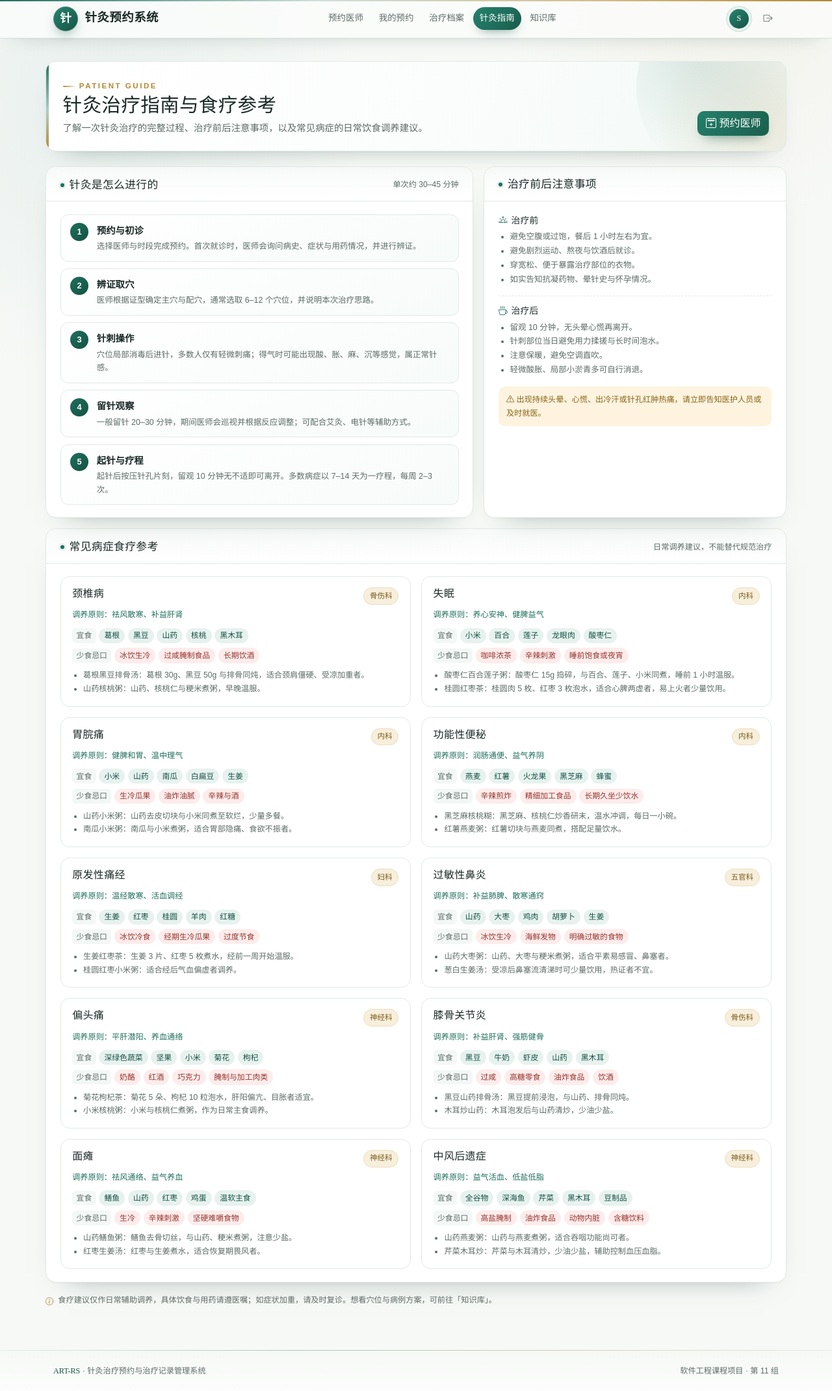
After one commit to chunyihan1/acupuncture-reservation-system, a Django app: page /patient/guide/ in a window 1280 px wide. The commit adds this page. Shown: the whole page at 65% size. Run offline with Django 5.2, Linux system fonts and the light colour scheme; the visitor is signed in with stand-in values (Sample User, id 1); data that the repository does not hold is empty.

Commit message:
新增患者针灸指南与食疗参考，管理端支持添加医师
患者端新增针灸治疗流程、治疗前后注意事项与 10 类常见病症食疗参考页面；管理端新增专用添加医师表单，事务内创建医师账号与执业档案并记录操作日志。

```diff
--- a/clinic/urls.py
+++ b/clinic/urls.py
@@ -32,6 +32,7 @@ urlpatterns = [
         name="cancel_appointment",
     ),
     path("patient/records/", views.my_records, name="my_records"),
+    path("patient/guide/", views.patient_guide, name="patient_guide"),
 
     # 医师端
     path("doctor/dashboard/", views.doctor_dashboard, name="doctor_dashboard"),
@@ -74,6 +75,7 @@ urlpatterns = [
         name="export_appointments",
     ),
     path("manage/users/", views.admin_users, name="admin_users"),
+    path("manage/doctors/new/", views.admin_doctor_create, name="admin_doctor_create"),
     path("manage/users/new/", views.admin_user_create, name="admin_user_create"),
     path("manage/users/<int:user_id>/edit/", views.admin_user_edit, name="admin_user_edit"),
     path(
--- a/clinic/views.py
+++ b/clinic/views.py
@@ -8,6 +8,7 @@ from django.contrib.auth import authenticate, login, logout
 from django.contrib.auth.decorators import login_required
 from django.core.exceptions import PermissionDenied, ValidationError
 from django.core.paginator import Paginator
+from django.db import transaction
 from django.db.models import Count, Q
 from django.http import Http404, HttpResponse, JsonResponse
 from django.shortcuts import get_object_or_404, redirect, render
@@ -21,6 +22,7 @@ from .forms import (
     AcupointForm,
     AppointmentFilterForm,
     AppointmentForm,
+    DoctorCreateForm,
     DoctorProfileForm,
     LoginForm,
     PlanForm,
@@ -44,6 +46,7 @@ from .models import (
     User,
 )
 from .permissions import can_view_patient_data, doctor_required, manager_required, patient_required, role_required
+from .knowledge_data import DIETARY_GUIDES
 
 
 # ---------------------------------------------------------------- 认证与首页
@@ -336,6 +339,15 @@ def record_detail(request, record_id):
             "main_points": record.plan.main_points.select_related("acupoint"),
             "adjunct_points": record.plan.adjunct_points.select_related("acupoint"),
         },
+    )
+
+
+@patient_required
+def patient_guide(request):
+    return render(
+        request,
+        "patient/guide.html",
+        {"diet_guides": DIETARY_GUIDES, "case_count": CaseProtocol.objects.count()},
     )
 
 
@@ -781,6 +793,35 @@ def _guard_sysadmin(request, target):
 
 
 @manager_required
+def admin_doctor_create(request):
+    form = DoctorCreateForm(request.POST or None)
+    if request.method == "POST" and form.is_valid():
+        with transaction.atomic():
+            doctor = form.save(commit=False)
+            doctor.role = Role.DOCTOR
+            doctor.set_password(form.cleaned_data["password"])
+            doctor.save()
+            DoctorProfile.objects.create(
+                user=doctor,
+                department=form.cleaned_data["department"] or "针灸科",
+                title=form.cleaned_data.get("title", ""),
+                specialty=form.cleaned_data.get("specialty", ""),
+                room=form.cleaned_data.get("room"),
+            )
+        services.log_action(
+            request,
+            "新增医师",
+            target=doctor.username,
+            detail=f"{doctor.display_name} · {doctor.doctor_profile.department}",
+        )
+        messages.success(
+            request, f"医师 {doctor.display_name} 已创建，请前往排班管理为其安排出诊时间"
+        )
+        return redirect("admin_users")
+    return render(request, "admin/doctor_form.html", {"form": form})
+
+
+@manager_required
 def admin_user_create(request):
     form = UserCreateForm(request.POST or None)
     if request.method == "POST" and form.is_valid():
--- a/static/css/app.css
+++ b/static/css/app.css
@@ -1386,6 +1386,146 @@ select.form-select {
   }
 }
 
+/* 患者指南：流程步骤与食疗卡片 */
+.guide-steps {
+  display: grid;
+  gap: 0.65rem;
+}
+
+.guide-step {
+  display: flex;
+  gap: 0.8rem;
+  padding: 0.75rem 0.9rem;
+  border: 1px solid var(--line);
+  border-radius: 12px;
+  background: linear-gradient(160deg, #ffffff, #f7fbf9);
+}
+
+.guide-num {
+  width: 28px;
+  height: 28px;
+  flex: none;
+  border-radius: 50%;
+  display: grid;
+  place-items: center;
+  background: linear-gradient(140deg, var(--jade), var(--jade-dark));
+  color: #fff;
+  font-size: 0.8rem;
+  font-weight: 700;
+}
+
+.guide-step strong {
+  font-size: 0.9rem;
+}
+
+.guide-step p {
+  margin: 0.1rem 0 0;
+  font-size: 0.78rem;
+  color: var(--ink-soft);
+  line-height: 1.65;
+}
+
+.guide-tip h3 {
+  display: flex;
+  align-items: center;
+  gap: 0.35rem;
+  font-size: 0.86rem;
+  margin: 0.2rem 0 0.35rem;
+}
+
+.guide-tip h3 i {
+  color: var(--jade);
+}
+
+.guide-tip ul {
+  margin: 0;
+  padding-left: 1.1rem;
+  font-size: 0.78rem;
+  color: var(--ink-soft);
+  line-height: 1.75;
+}
+
+.guide-tip + .guide-tip {
+  margin-top: 0.8rem;
+  padding-top: 0.8rem;
+  border-top: 1px dashed var(--line);
+}
+
+.guide-warning {
+  margin-top: 0.9rem;
+  padding: 0.6rem 0.75rem;
+  border-radius: 10px;
+  background: #fdf3df;
+  color: #8a6516;
+  font-size: 0.76rem;
+}
+
+.diet-card {
+  height: 100%;
+  padding: 1rem 1.1rem;
+  border: 1px solid var(--line);
+  border-radius: 14px;
+  background: #ffffff;
+  transition: transform 0.2s ease, box-shadow 0.2s ease, border-color 0.2s ease;
+}
+
+.diet-card:hover {
+  transform: translateY(-2px);
+  border-color: #cfe5dd;
+  box-shadow: 0 16px 30px -24px rgba(20, 55, 46, 0.55);
+}
+
+.diet-card h3 {
+  font-size: 1rem;
+  margin: 0;
+}
+
+.diet-principle {
+  margin: 0.35rem 0 0.6rem;
+  font-size: 0.76rem;
+  color: var(--jade);
+}
+
+.diet-block {
+  display: flex;
+  flex-wrap: wrap;
+  gap: 0.3rem;
+  align-items: center;
+  margin-bottom: 0.45rem;
+}
+
+.diet-label {
+  font-size: 0.74rem;
+  color: var(--ink-soft);
+  background: #f3f7f5;
+  border-radius: 6px;
+  padding: 0.08rem 0.4rem;
+}
+
+.diet-chip {
+  border-radius: 999px;
+  padding: 0.1rem 0.5rem;
+  font-size: 0.74rem;
+}
+
+.diet-chip.good {
+  background: var(--jade-soft);
+  color: var(--jade-dark);
+}
+
+.diet-chip.bad {
+  background: #fdeceb;
+  color: #96362f;
+}
+
+.diet-recipes {
+  margin: 0.55rem 0 0;
+  padding-left: 1.05rem;
+  font-size: 0.76rem;
+  color: var(--ink-soft);
+  line-height: 1.7;
+}
+
 /* 登录页氛围 */
 .auth-body {
   background:
--- a/templates/admin/users.html
+++ b/templates/admin/users.html
@@ -10,7 +10,10 @@
       <h1 class="page-title">用户账号管理</h1>
       <p class="page-sub">维护患者、医师与管理员账号；删除采用逻辑删除，保留历史业务数据。</p>
     </div>
-    <a href="{% url 'admin_user_create' %}" class="btn btn-jade"><i class="bi bi-person-plus"></i> 新增账号</a>
+    <div class="d-flex gap-2">
+      <a href="{% url 'admin_user_create' %}" class="btn btn-ghost"><i class="bi bi-person-plus"></i> 新增账号</a>
+      <a href="{% url 'admin_doctor_create' %}" class="btn btn-jade"><i class="bi bi-person-badge"></i> 添加医师</a>
+    </div>
   </div>
 
   <div class="panel mb-3">
--- a/templates/base.html
+++ b/templates/base.html
@@ -33,6 +33,7 @@
             <li class="nav-item"><a class="nav-link app-link {% if request.resolver_match.url_name == 'doctor_list' or request.resolver_match.url_name == 'doctor_schedules' or request.resolver_match.url_name == 'book_appointment' %}active{% endif %}" href="{% url 'doctor_list' %}">预约医师</a></li>
             <li class="nav-item"><a class="nav-link app-link {% if request.resolver_match.url_name == 'patient_appointments' or request.resolver_match.url_name == 'appointment_detail' %}active{% endif %}" href="{% url 'patient_appointments' %}">我的预约</a></li>
             <li class="nav-item"><a class="nav-link app-link {% if request.resolver_match.url_name == 'my_records' or request.resolver_match.url_name == 'record_detail' %}active{% endif %}" href="{% url 'my_records' %}">治疗档案</a></li>
+            <li class="nav-item"><a class="nav-link app-link {% if request.resolver_match.url_name == 'patient_guide' %}active{% endif %}" href="{% url 'patient_guide' %}">针灸指南</a></li>
           {% elif user.is_doctor %}
             <li class="nav-item"><a class="nav-link app-link {% if request.resolver_match.url_name == 'doctor_dashboard' %}active{% endif %}" href="{% url 'doctor_dashboard' %}">工作台</a></li>
             <li class="nav-item"><a class="nav-link app-link {% if request.resolver_match.url_name == 'doctor_appointments' or request.resolver_match.url_name == 'doctor_appointment_detail' or request.resolver_match.url_name == 'plan_edit' or request.resolver_match.url_name == 'record_create' %}active{% endif %}" href="{% url 'doctor_appointments' %}">预约接诊</a></li>
--- /dev/null
+++ b/templates/patient/guide.html
@@ -0,0 +1,130 @@
+{% extends "base.html" %}
+{% block title %}针灸治疗指南 · 针灸预约系统{% endblock %}
+
+{% block content %}
+<div class="container page-shell">
+  <div class="page-head">
+    <div>
+      <div class="eyebrow">Patient guide</div>
+      <h1 class="page-title">针灸治疗指南与食疗参考</h1>
+      <p class="page-sub">了解一次针灸治疗的完整过程、治疗前后注意事项，以及常见病症的日常饮食调养建议。</p>
+    </div>
+    <a href="{% url 'doctor_list' %}" class="btn btn-jade"><i class="bi bi-calendar2-plus"></i> 预约医师</a>
+  </div>
+
+  <div class="row g-3">
+    <div class="col-12 col-lg-7">
+      <div class="panel h-100">
+        <div class="panel-head"><h2>针灸是怎么进行的</h2><span class="text-muted-soft" style="font-size:.76rem">单次约 30–45 分钟</span></div>
+        <div class="panel-body">
+          <div class="guide-steps">
+            <div class="guide-step">
+              <span class="guide-num">1</span>
+              <div>
+                <strong>预约与初诊</strong>
+                <p>选择医师与时段完成预约。首次就诊时，医师会询问病史、症状与用药情况，并进行辨证。</p>
+              </div>
+            </div>
+            <div class="guide-step">
+              <span class="guide-num">2</span>
+              <div>
+                <strong>辨证取穴</strong>
+                <p>医师根据证型确定主穴与配穴，通常选取 6–12 个穴位，并说明本次治疗思路。</p>
+              </div>
+            </div>
+            <div class="guide-step">
+              <span class="guide-num">3</span>
+              <div>
+                <strong>针刺操作</strong>
+                <p>穴位局部消毒后进针，多数人仅有轻微刺痛；得气时可能出现酸、胀、麻、沉等感觉，属正常针感。</p>
+              </div>
+            </div>
+            <div class="guide-step">
+              <span class="guide-num">4</span>
+              <div>
+                <strong>留针观察</strong>
+                <p>一般留针 20–30 分钟，期间医师会巡视并根据反应调整；可配合艾灸、电针等辅助方式。</p>
+              </div>
+            </div>
+            <div class="guide-step">
+              <span class="guide-num">5</span>
+              <div>
+                <strong>起针与疗程</strong>
+                <p>起针后按压针孔片刻，留观 10 分钟无不适即可离开。多数病症以 7–14 天为一疗程，每周 2–3 次。</p>
+              </div>
+            </div>
+          </div>
+        </div>
+      </div>
+    </div>
+
+    <div class="col-12 col-lg-5">
+      <div class="panel h-100">
+        <div class="panel-head"><h2>治疗前后注意事项</h2></div>
+        <div class="panel-body">
+          <div class="guide-tip">
+            <h3><i class="bi bi-sunrise"></i> 治疗前</h3>
+            <ul>
+              <li>避免空腹或过饱，餐后 1 小时左右为宜。</li>
+              <li>避免剧烈运动、熬夜与饮酒后就诊。</li>
+              <li>穿宽松、便于暴露治疗部位的衣物。</li>
+              <li>如实告知抗凝药物、晕针史与怀孕情况。</li>
+            </ul>
+          </div>
+          <div class="guide-tip">
+            <h3><i class="bi bi-cup-hot"></i> 治疗后</h3>
+            <ul>
+              <li>留观 10 分钟，无头晕心慌再离开。</li>
+              <li>针刺部位当日避免用力揉搓与长时间泡水。</li>
+              <li>注意保暖，避免空调直吹。</li>
+              <li>轻微酸胀、局部小淤青多可自行消退。</li>
+            </ul>
+          </div>
+          <div class="guide-warning">
+            <i class="bi bi-exclamation-triangle"></i>
+            出现持续头晕、心慌、出冷汗或针孔红肿热痛，请立即告知医护人员或及时就医。
+          </div>
+        </div>
+      </div>
+    </div>
+  </div>
+
+  <div class="panel mt-3">
+    <div class="panel-head">
+      <h2>常见病症食疗参考</h2>
+      <span class="text-muted-soft" style="font-size:.76rem">日常调养建议，不能替代规范治疗</span>
+    </div>
+    <div class="panel-body">
+      <div class="row g-3">
+        {% for guide in diet_guides %}
+          <div class="col-12 col-xl-6">
+            <div class="diet-card">
+              <div class="d-flex justify-content-between align-items-start gap-2">
+                <h3>{{ guide.name }}</h3>
+                <span class="role-badge">{{ guide.category }}</span>
+              </div>
+              <div class="diet-principle">调养原则：{{ guide.principle }}</div>
+              <div class="diet-block">
+                <span class="diet-label">宜食</span>
+                {% for item in guide.recommended %}<span class="diet-chip good">{{ item }}</span>{% endfor %}
+              </div>
+              <div class="diet-block">
+                <span class="diet-label">少食忌口</span>
+                {% for item in guide.avoid %}<span class="diet-chip bad">{{ item }}</span>{% endfor %}
+              </div>
+              <ul class="diet-recipes">
+                {% for recipe in guide.recipes %}<li>{{ recipe }}</li>{% endfor %}
+              </ul>
+            </div>
+          </div>
+        {% endfor %}
+      </div>
+    </div>
+  </div>
+
+  <p class="knowledge-note">
+    <i class="bi bi-info-circle"></i>
+    食疗建议仅作日常辅助调养，具体饮食与用药请遵医嘱；如症状加重，请及时复诊。想看穴位与病例方案，可前往「知识库」。
+  </p>
+</div>
+{% endblock %}
```
Also changed, not shown: clinic/forms.py (+34 -0 lines), clinic/knowledge_data.py (+115 -0 lines), templates/admin/doctor_form.html (added, +87 -0 lines).
